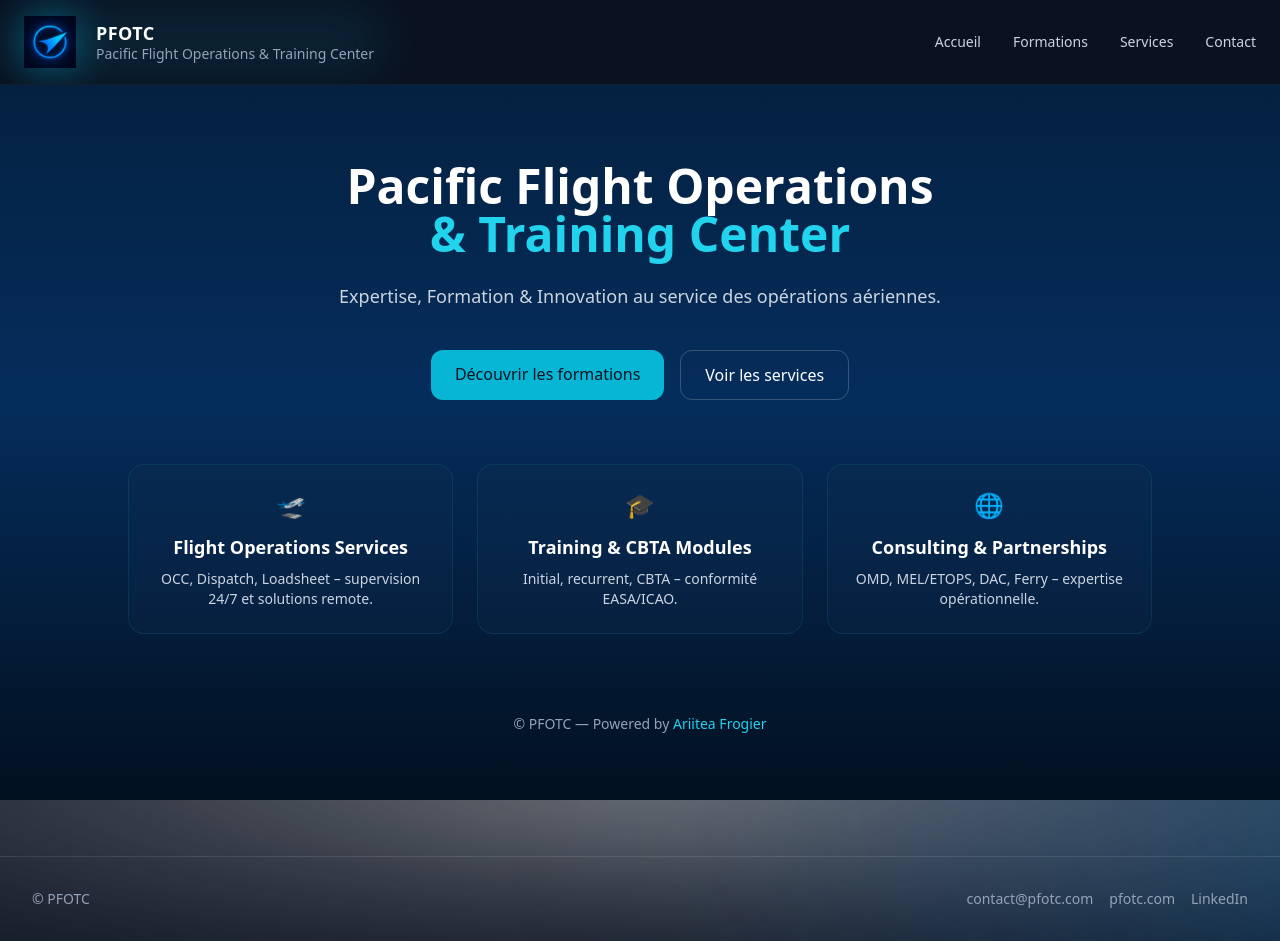
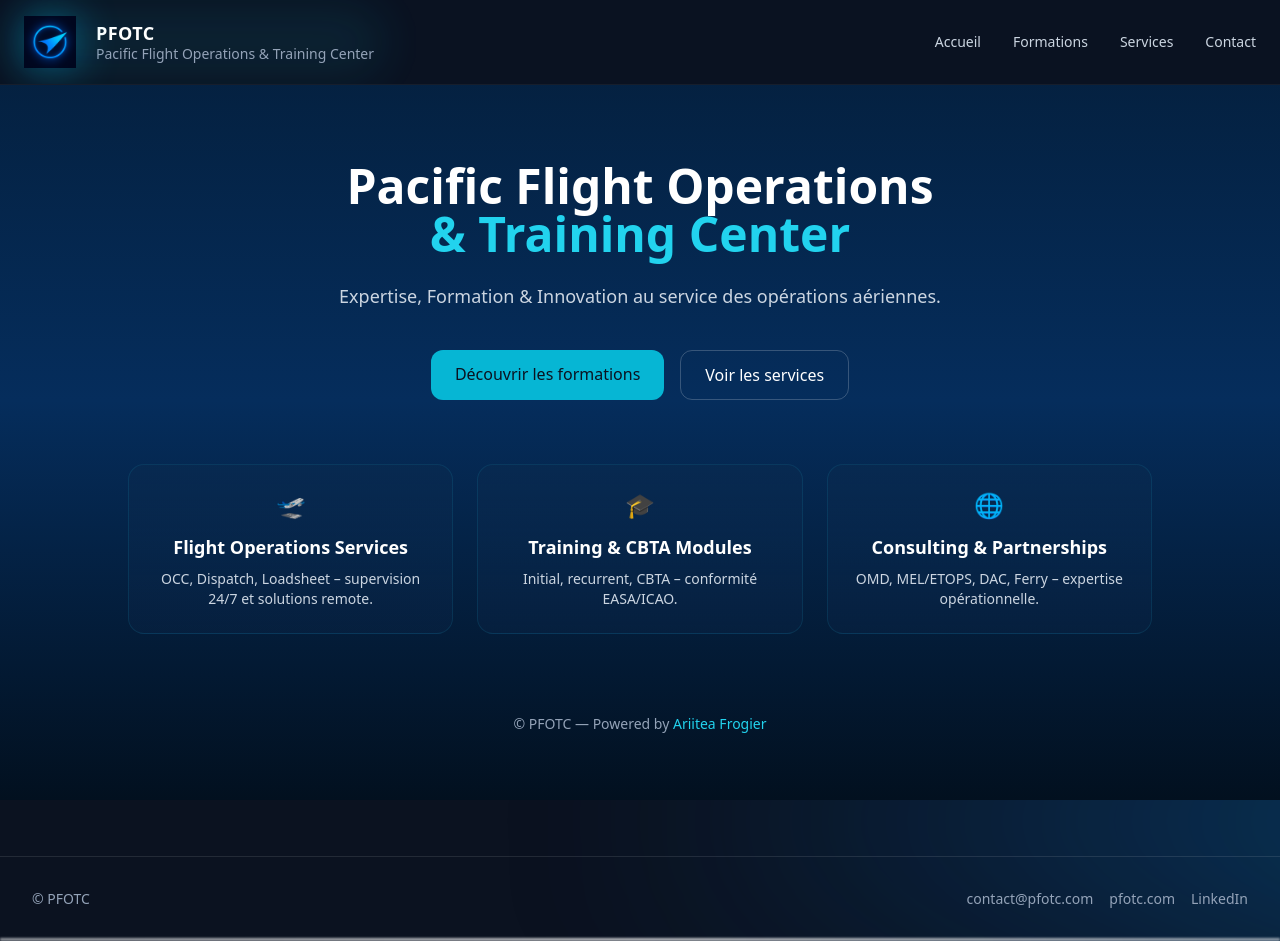
Before and after one commit to Ariitea1/pfotc-site-themes-Bleu-Tech-Horizon, a Next.js app: page / in a window 1280 px wide. Built offline with nearby package versions, Linux system fonts and the light colour scheme.

Commit message:
Update layout.tsx

```diff
--- a/app/layout.tsx
+++ b/app/layout.tsx
@@ -28,10 +28,11 @@ export default function RootLayout({ children }: { children: ReactNode }) {
                      blur-[100px] opacity-80 rounded-full animate-pulse-slow pointer-events-none z-[0]"
         ></div>
 
-        {/* Liseré blanc lumineux – horizon net et doux */}
+        {/* Liseré blanc droit (horizon lumineux simple) */}
         <div
-          className="absolute bottom-[-40px] left-1/2 -translate-x-1/2 w-[200%] h-[420px]
-                     bg-gradient-lisere blur-[70px] opacity-70 rounded-full pointer-events-none z-[5] mix-blend-screen"
+          className="absolute bottom-[0px] left-0 w-full h-[3px]
+                     bg-gradient-to-r from-white/70 via-white/90 to-white/70
+                     opacity-80 blur-[1px] z-[10]"
         ></div>
 
         {/* Contenu principal */}
```
